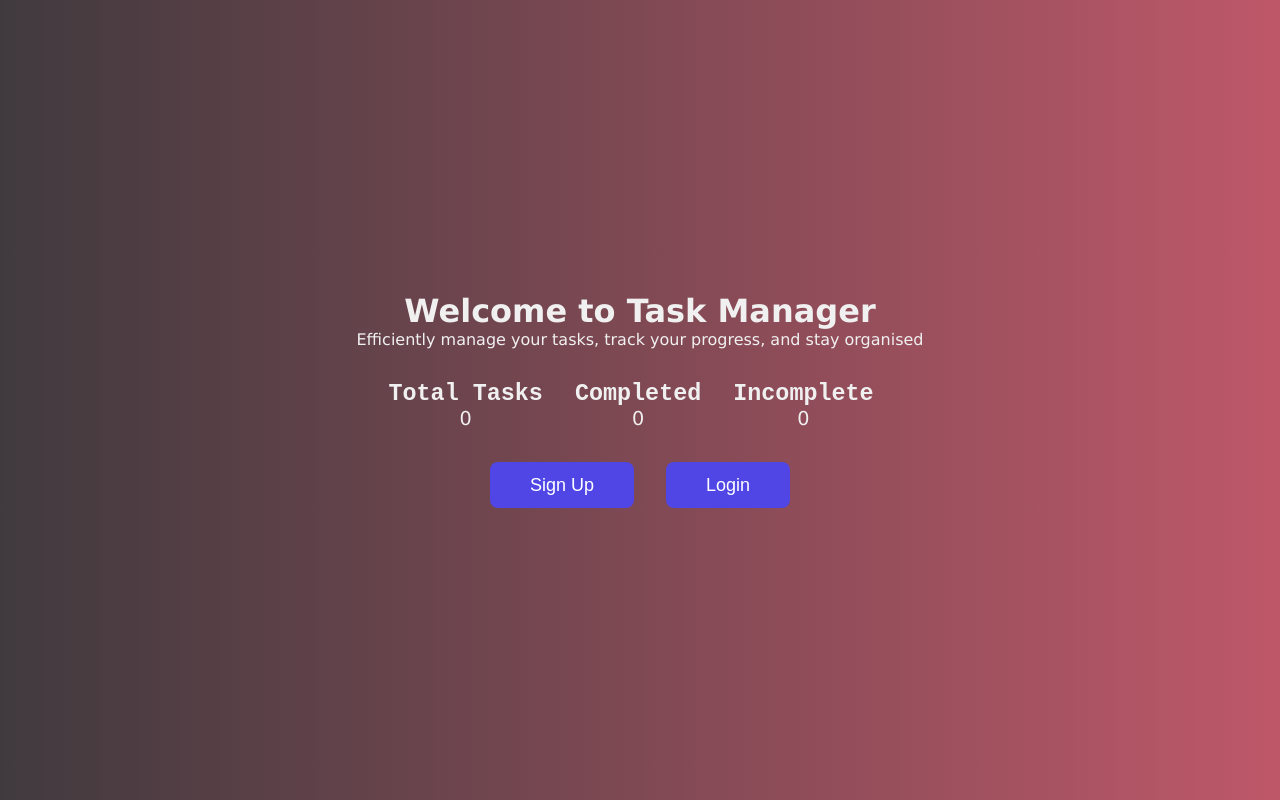
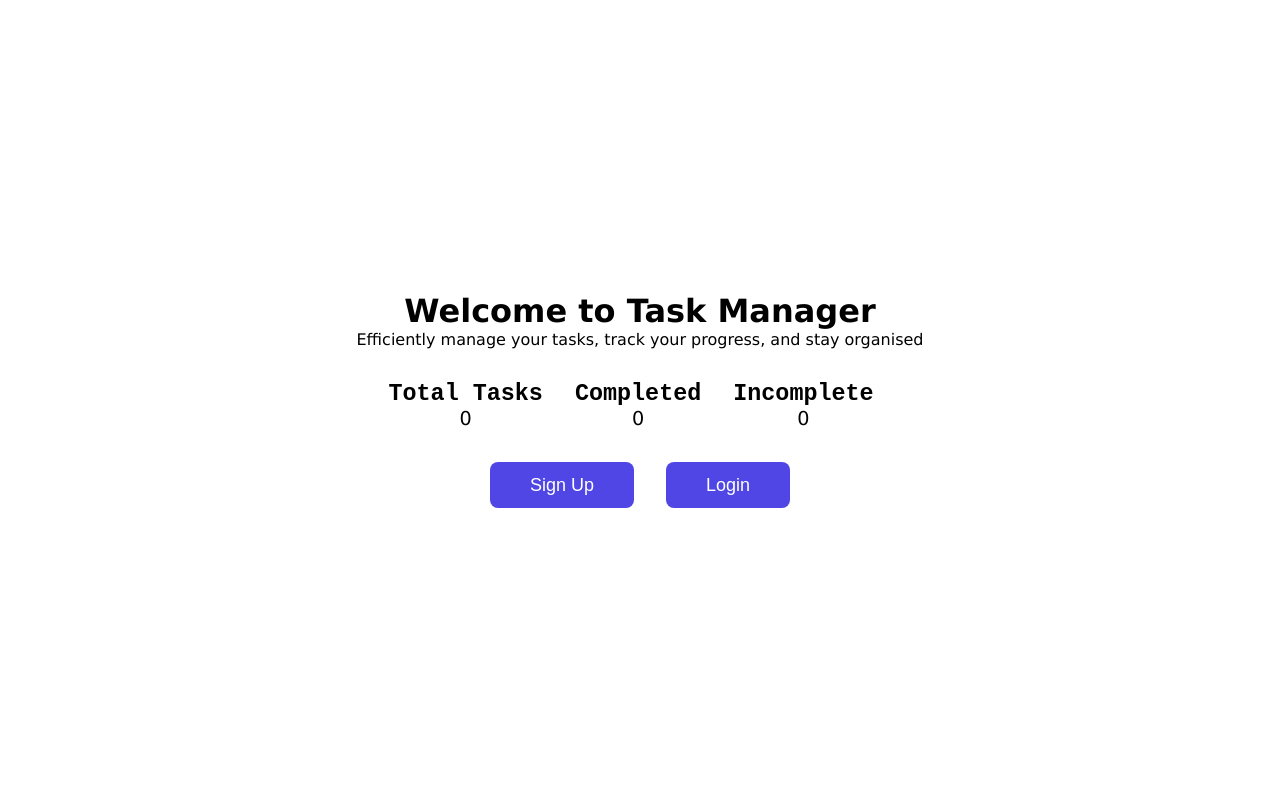
Before and after one commit to ArfanFahad/Task_Manager, a website: page frontend/landingpage.html in a window 1280 px wide. Drawn offline with Linux system fonts and the light colour scheme; no server answers.

Commit message:
feat(style): changes some style

```diff
--- a/frontend/css/landingpage.css
+++ b/frontend/css/landingpage.css
@@ -2,12 +2,6 @@
   margin: 0;
   padding: 0;
   box-sizing: border-box;
-}
-
-body {
-  /* background: #f0f2f5; */
-  background: linear-gradient(to right, #403a3e, #be5869);
-  color: #f0f0f0;
 }
 
 .landing-container {
```
